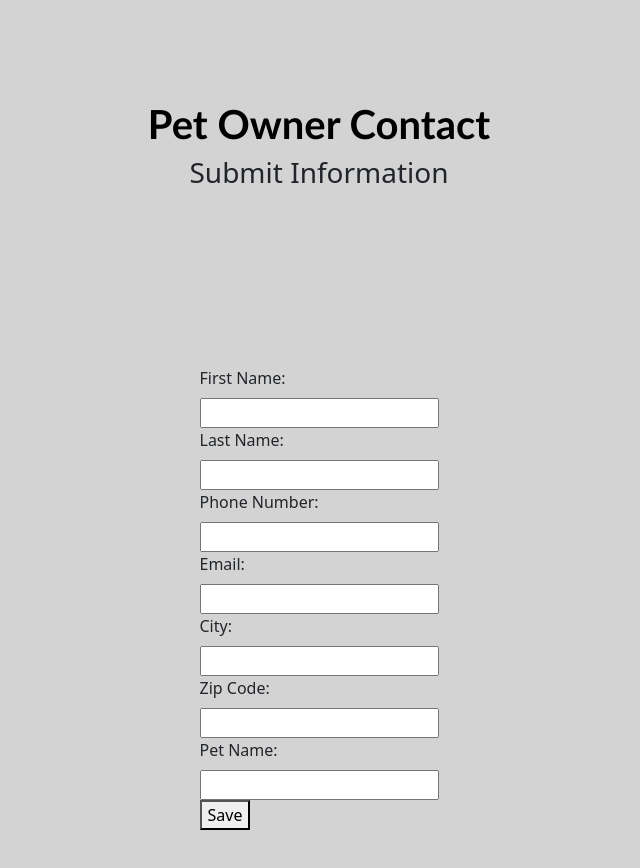
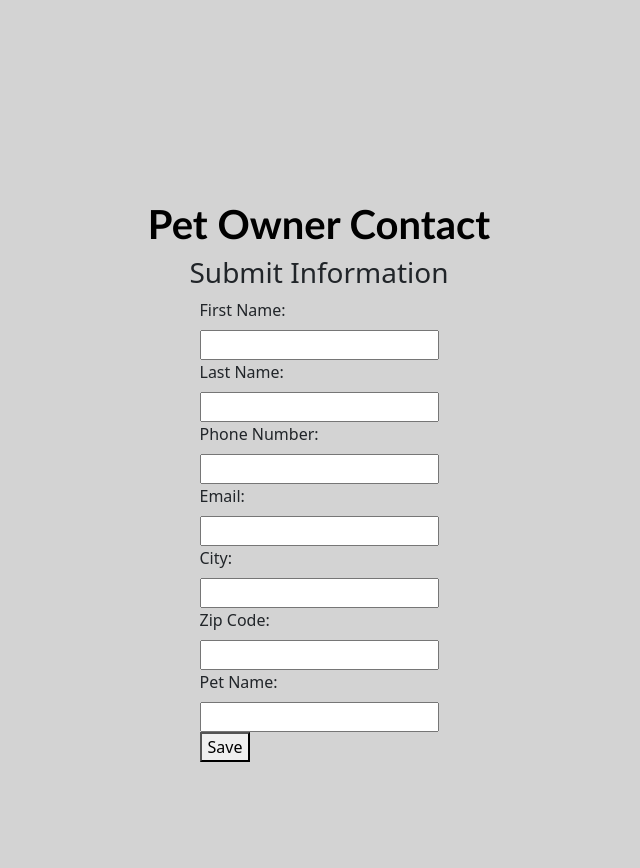
Before and after one commit to Raqueldelamer/Pet-Kennel-App, a plain HTML site: page index.html in a window 1280 px wide. Shown: the whole page, without its empty margins (321-961 px from the left). Drawn offline with nearby package versions, Linux system fonts and the light colour scheme.

Commit message:
update html, css & js

```diff
--- a/index.html
+++ b/index.html
@@ -10,10 +10,10 @@
 
 </head>
 <body>
-    <center><h1>Pet Owner Contact</h1></center>
+    <h1>Pet Owner Contact</h1>
     <center><h3>Submit Information</h3></center>
 
-    <div class="container min-vh-100 d-flex justify-content-center align-items-center">
+    <div class="container min-vh-100 d-flex justify-content-center ">
         <form action="index.html">
     <div>
         <label for="firstName" class="form-label">First Name:</label><br>
--- a/petownerfactory.js
+++ b/petownerfactory.js
@@ -7,6 +7,7 @@ function createPetOwner(firstName, lastName, phoneNumber, email, city, zipCode,
         city: city,
         zipCode: zipCode,
         petName: petName,
+
         status: function() {
             console.log(`First Name: ${this.firstName} Last Name: ${this.lastName} Phone Number: ${this.phoneNumber}
                 Email: ${this.email} City: ${this.city} Zip Code: ${this.zipCode} Pet Name: ${this.petName}`);
--- a/style.css
+++ b/style.css
@@ -12,5 +12,5 @@ h1 {
     font-family: 'Trebuchet MS', 'Lucida Sans Unicode', 'Lucida Grande', 'Lucida Sans', Arial, sans-serif;
     font-weight: bold;
     text-align: center;
-    margin-top: 100px;
+    margin-top: 200px;
 }
```
Also changed, not shown: pets.html (+1 -1 lines).
